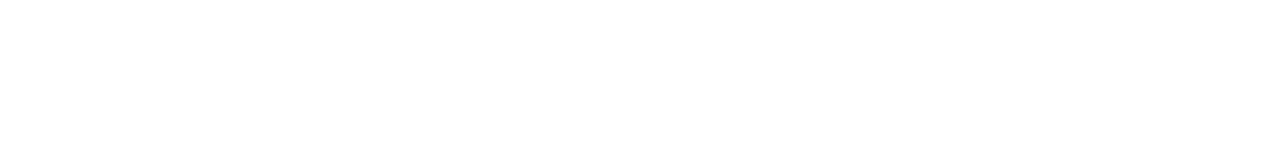
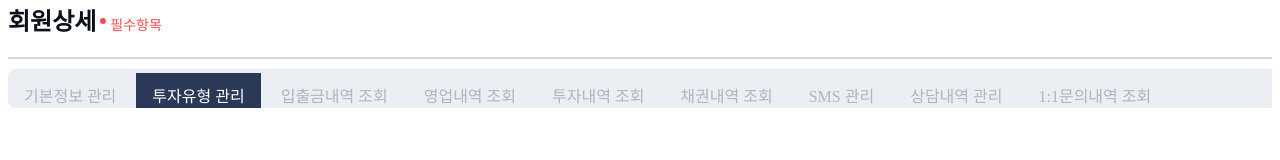
Before and after one commit to samson-olawoyin/must-fintech, a plain HTML site: page index.html in a window 1280 px wide. Drawn offline with Linux system fonts and the light colour scheme.

Commit message:
complete page header
Signed-off-by: Olawoyin Samson <olawoyin.samson@outlook.com>

```diff
--- a/assets/css/style.css
+++ b/assets/css/style.css
@@ -0,0 +1,69 @@
+#dot {
+  height: 6px;
+  width: 6px;
+  background-color: #FF4D4F;
+  ;
+  border-radius: 50%;
+  display: inline-block;
+}
+
+#home-top1{
+  font-family: Pretendard;
+  font-size: 24px;
+font-weight: 700;
+line-height: 28.64px;
+text-align: left;
+color: #0B101A;
+
+}
+
+#home-top2{
+font-family: Pretendard;
+font-size: 14px;
+font-weight: 500;
+line-height: 16.8px;
+text-align: left;
+color:#FF4D4F;
+}
+
+#head-hr{
+  margin-top:20px;
+  border: 1px solid #D7D8DA
+}
+
+#nav-bar{
+  margin-top: 10px;
+  border-radius: 5px;
+}
+#menu-link{
+  list-style-type: none;
+  background-color: #EBEEF3;
+  margin: 0px;
+  padding: 0px;
+  overflow: auto;
+  border-radius: 8px 0px 0px 8px;
+  max-height: 39.55px;
+}
+#menu-link li{
+  display: inline;
+}
+
+#menu-link li a {
+    display: inline-block;
+    color: #B1B4BB;
+    text-align: center;
+    padding: 14px 16px;
+    text-decoration: none;
+    font-size: 16px;
+}
+li a[class='active']{
+  background: #2A3958;
+  border-bottom: 4px solid #2A3958;
+  color:#FFFFFF !important;
+  font-family: Pretendard;
+  font-size: 16px;
+  font-weight: 500;
+  line-height: 19.2px;
+  text-align: center;
+
+}
--- a/index.html
+++ b/index.html
@@ -1,10 +1,33 @@
 <!DOCTYPE html>
 <html>
-  <head>
-    <title>MUST FINTECT</title>
-    <lin rel="stylesheet" type="text/css" href="assets/css/style.css" />
-  </head>
-  <body>
 
-  </body>
+<head>
+  <title>MUST FINTECT</title>
+  <link rel="stylesheet" type="text/css" href="assets/css/style.css" />
+</head>
+
+<body>
+  <!--Include the page header-->
+  <div>
+    <span>
+      <span id="home-top1">회원상세</span> <sup><span id="dot"></span></sup> <span
+        id="home-top2">필수항목</span>
+    </span>
+    <hr id="head-hr">
+    <div id="nav-bar">
+      <ul id="menu-link">
+        <li><a>기본정보 관리</a></li>
+        <li><a class="active">투자유형 관리</a></li>
+        <li><a>입출금내역 조회</a></li>
+        <li><a>영업내역 조회</a></li>
+        <li><a>투자내역 조회</a></li>
+        <li><a>채권내역 조회</a></li>
+        <li><a>SMS 관리</a></li>
+        <li><a>상담내역 관리</a></li>
+        <li><a>1:1문의내역 조회</a></li>
+      </ul>
+    </div>
+  </div>
+</body>
+
 </html>
```
Also changed, not shown: pages/includes/header.html (+3 -0 lines).
